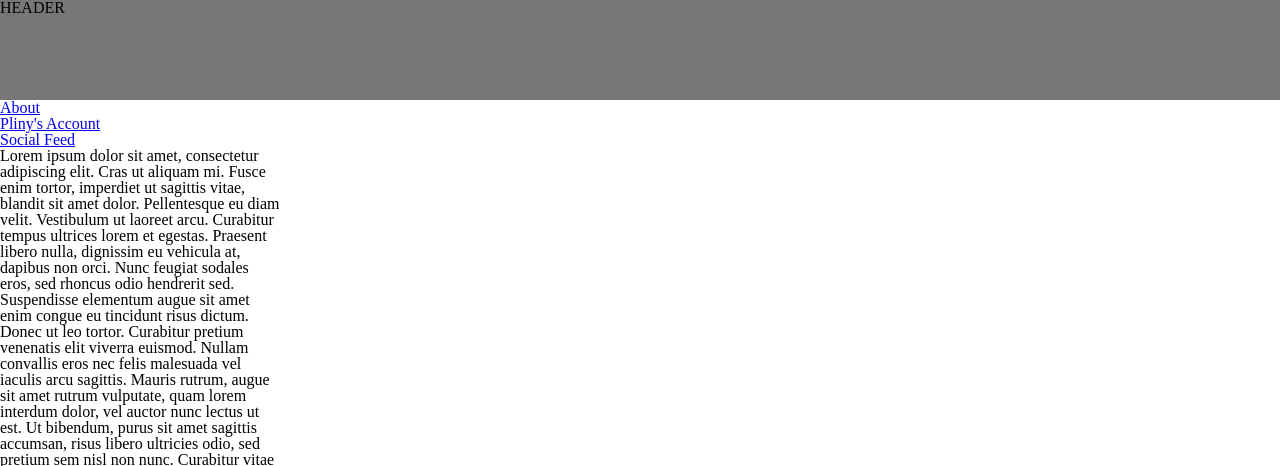
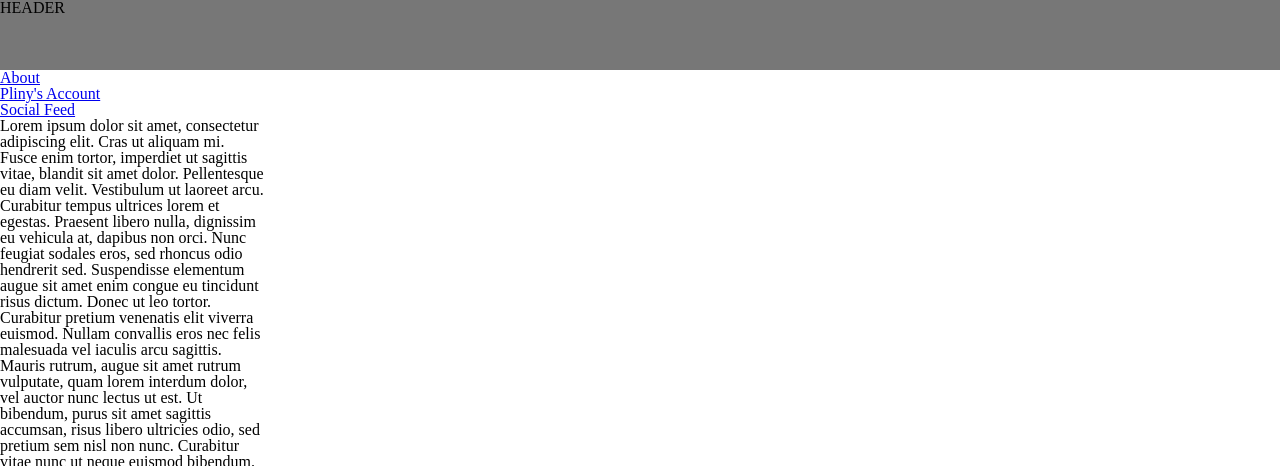
Before and after one commit to mstanton/pompeii, a PHP site: page / in a window 1280 px wide. Shown: the top 466 px of the page. Run offline with PHP 8.4, Linux system fonts and the light colour scheme; data that the repository does not hold is empty; some libraries are stand-ins or nearby versions.

Commit message:
wireframe tweeks

```diff
--- a/css/global.css
+++ b/css/global.css
@@ -16,9 +16,9 @@ body { }
 
 .wrap { width:100%; min-height:100%; position:relative; }
 
-.header, .footer { width:1280px; height:100px; background:#777;}
+.header, .footer { width:1280px; height:70px; background:#777;}
 
-.sidebar { width:280px; height:700px; position:absolute; z-index:300; }
+.sidebar { width:264px; height:700px; position:absolute; z-index:300; }
 .sidebar .tab-controls li { float:left; }
 .sidebar .twitter { display:none; }
 .sidebar .twitter .pliny { margin:0 0 10px 0; }
@@ -34,5 +34,5 @@ body { }
 .map_canvas { width:400px; height:400px; }
 
 .jumpmarker_wrap { width:720px; }
-.jumpmarker_container { width:720px; background:#ccc; position:absolute; bottom:0px; left:0px; z-index:200; }
+.jumpmarker_container { width:720px; height:65px;  background:#eee;  position:absolute; bottom:0px; left:0px; z-index:200; }
 .jumpmarker_container div { display:block; width:100px; height:100px; display:inline; margin:0 20px 0 0;  }
--- a/index.php
+++ b/index.php
@@ -80,9 +80,9 @@
     <div id="tweetModalFive" class="tweet_modal"></div>
 
     <div class="maps_container">
-      <div id="map_canvas" style="width:280px; height:280px; position:absolute; bottom:0px; right:0px; z-index:300; border:1px solid #fff;"></div>
+      <div id="map_canvas" style="width:280px; height:200px; position:absolute; bottom:0px; right:0px; z-index:300; border:1px solid #fff;"></div>
 
-      <div id="pano" style="width:1000px; height:768px;"></div>
+      <div id="pano" style="width:1000px; height:600px;"></div>
       <div class="jumpmarker_wrap">
       <div class="jumpmarker_container">
           <ul>
--- a/lib/js/load.js
+++ b/lib/js/load.js
@@ -11,7 +11,7 @@ $(document).ready(function(){
 
 	$('li.tweet').click(function(){
 		var tweetnumber = $(this).attr('data');
-		alert(tweetnumber);
+		//alert(tweetnumber);
 		if(tweetnumber === "tweet_1") {
 			$('#tweetModalOne').show();
 			$('#overlay').show();
```
